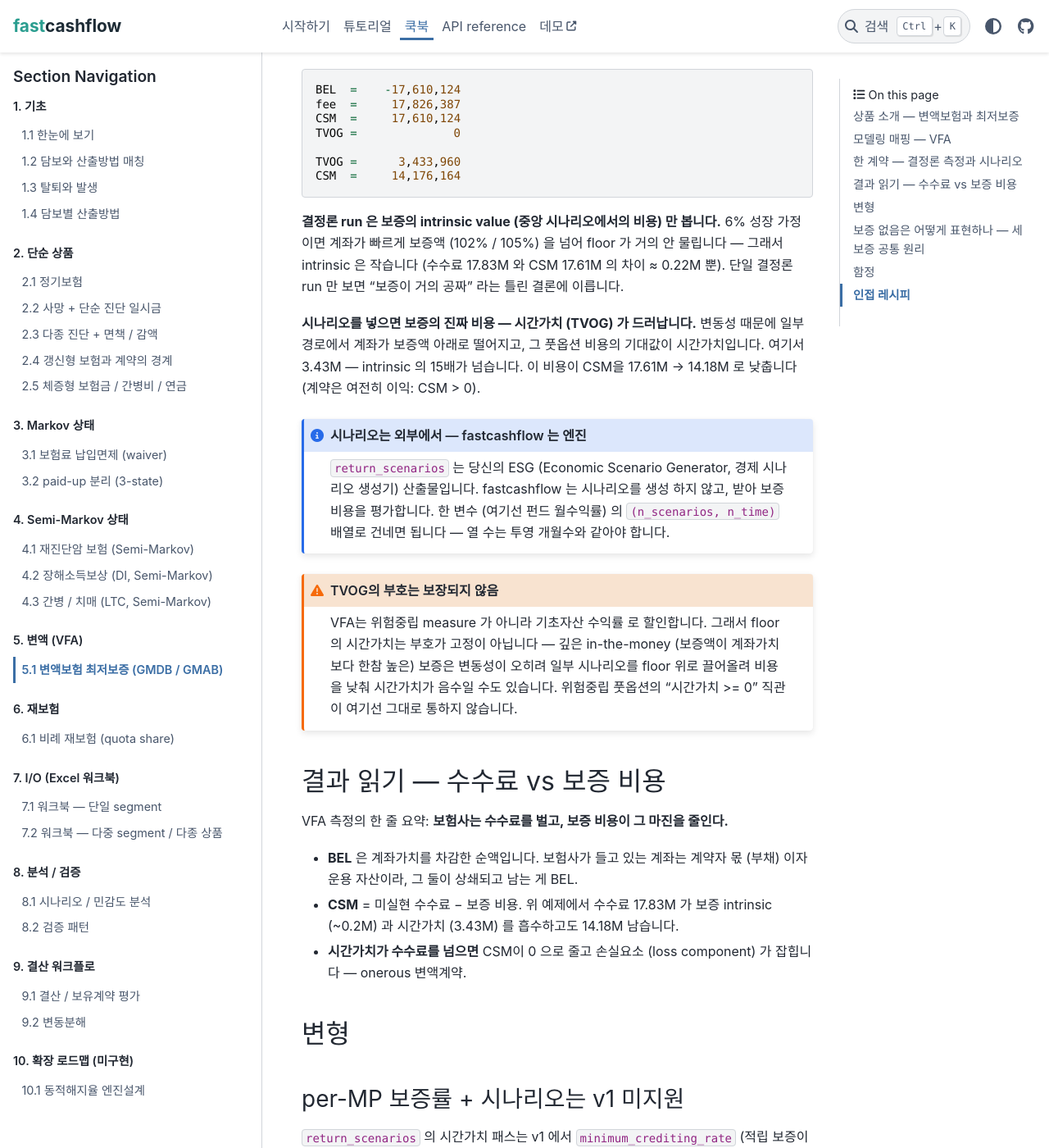
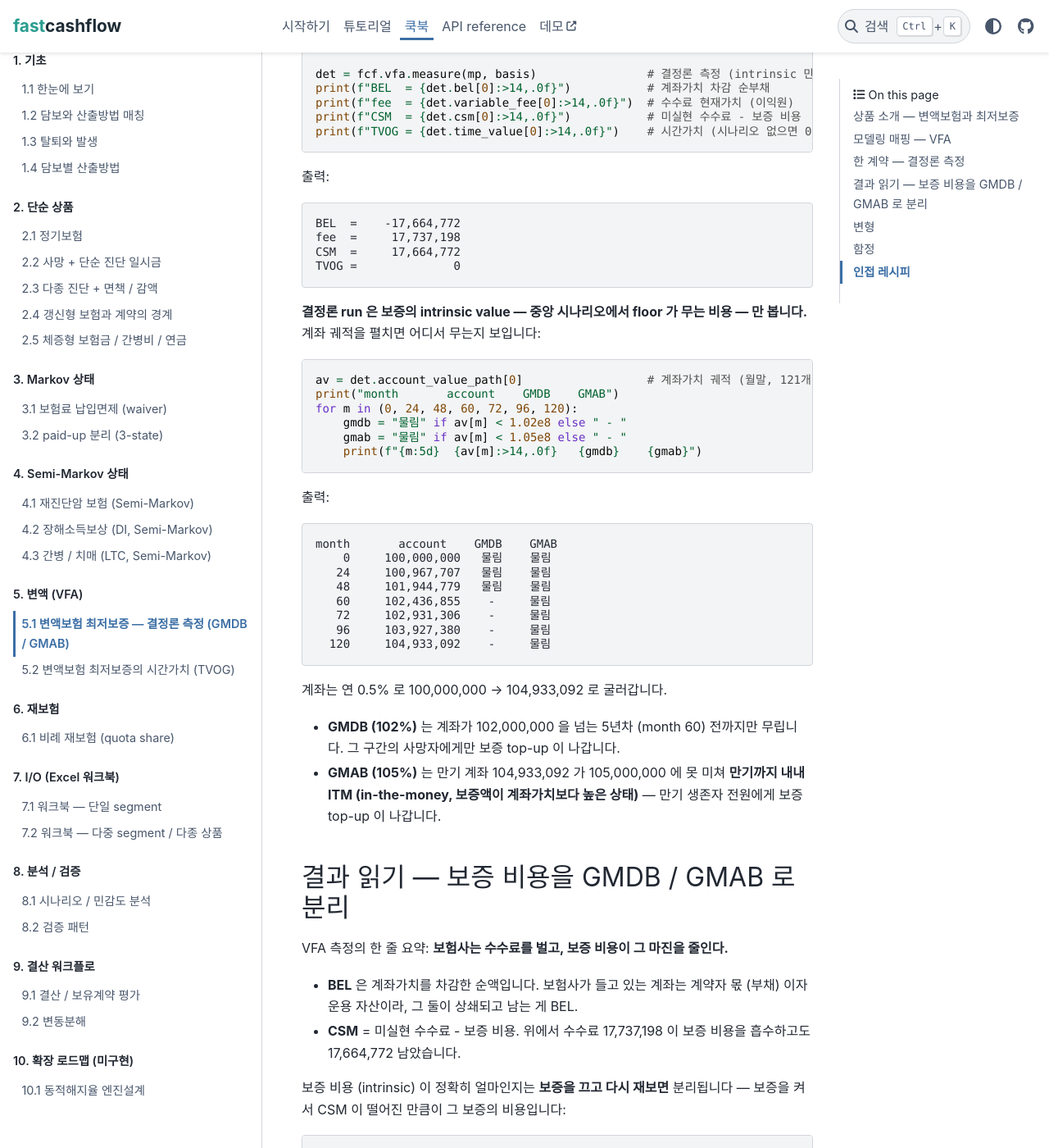
Before and after one commit to seokhoonj/fastcashflow, a Sphinx documentation site: the page built from docs/cookbook/variable/gmdb-gmab.md, in a window 1280 px wide and 1400 px high, scrolled down 2873 px. Shown: the whole window at 82% size. Built offline with Sphinx 7.4.7 and the PyData theme 0.15.4, drawn with Linux system fonts in a browser that asks for light colours; some of the changed text lies outside the part shown.

Commit message:
docs(cookbook): split the GMDB/GMAB chapter into deterministic and TVOG
5.1 measures the guarantee intrinsic deterministically via floor on/off
differencing (GMDB + GMAB), 5.2 adds return_scenarios for the time value.
Keep minimum_crediting_rate unset so the measured TVOG is pure GMDB/GMAB.
Refresh the drifted figures and the mislabeled time value.

````diff
--- a/docs/cookbook/index.md
+++ b/docs/cookbook/index.md
@@ -164,8 +164,13 @@
   - 챕터
   - 다루는 것
 * - 5.1
-  - [변액보험 최저보증 (GMDB / GMAB)](variable/gmdb-gmab)
-  - 계좌가치 + 최저보증. `vfa.measure`, intrinsic vs 시간가치 (TVOG).
+  - [변액보험 최저보증 — 결정론 측정](variable/gmdb-gmab)
+  - 계좌가치 + 최저보증. `vfa.measure` 결정론 측정, 보증의 intrinsic value 를
+    GMDB / GMAB 로 분리.
+* - 5.2
+  - [최저보증의 시간가치 (TVOG)](variable/gmdb-gmab-tvog)
+  - 같은 계약에 `return_scenarios` 를 넣어 보증의 시간가치를 측정.
+    intrinsic 대 시간가치 분해.
 ```
 
 ### 6. 재보험
@@ -325,6 +330,7 @@ semi-markov/long-term-care
 :caption: 5. 변액 (VFA)
 
 variable/gmdb-gmab
+variable/gmdb-gmab-tvog
 ```
 
 ```{toctree}
--- a/docs/cookbook/variable/gmdb-gmab.md
+++ b/docs/cookbook/variable/gmdb-gmab.md
@@ -1,4 +1,4 @@
-# 5.1 변액보험 최저보증 (GMDB / GMAB)
+# 5.1 변액보험 최저보증 — 결정론 측정 (GMDB / GMAB)
 
 ```{admonition} 이 챕터에서 배우는 것
 :class: tip
@@ -7,12 +7,14 @@
   계좌가치가 굴러가고 보험사는 수수료를 번다
 - `account_value` + 최저보증 (`minimum_death_benefit` /
   `minimum_accumulation_benefit`) 을 모델 포인트에 거는 자리
-- `vfa.measure` 의 결정론 측정 — 보증의 intrinsic value 가 BEL에 들어가는 모습
-- `return_scenarios` 를 넣으면 드러나는 보증의 시간가치 (TVOG = Time Value of Options and Guarantees) — 단일
-  결정론 run 에는 보이지 않는 비용
+- `vfa.measure` 의 **결정론 측정** — 보증의 intrinsic value (중앙 시나리오
+  비용) 가 CSM 을 얼마나 갉아먹는가
+- 보증을 켜고 끄는 차이로 GMDB / GMAB 의 비용을 각각 분리하는 법
+- 결정론 run 의 `TVOG = 0` — 보증의 **시간가치** 는 여기 안 보이고, 다음
+  챕터 [5.2 시간가치](gmdb-gmab-tvog) 에서 시나리오로 드러난다
 ```
 
-지금까지의 보장형 (GMM) 상품은 위험률 × 보험금으로 청구를 계산했습니다.
+지금까지의 보장형 (GMM) 상품은 위험률 x 보험금으로 청구를 계산했습니다.
 변액보험은 다릅니다 — 계약자의 계좌가치가 펀드 수익률로 굴러가고, 사망 /
 해지 / 만기에 그 계좌가치를 (또는 최저보증을) 지급합니다. 보험사의 이익은
 계좌에서 떼는 수수료입니다. IFRS 17 은 이런 직접참가 계약을 **VFA
@@ -50,8 +52,6 @@
   - GMDB 보증액. 기본 0 = 보증 없음 (`max(AV, 0) = AV`)
 * - `ModelPoints.minimum_accumulation_benefit`
   - GMAB 보증액. 기본 0 = 보증 없음
-* - `ModelPoints.minimum_crediting_rate`
-  - 최저 적립이율 — 계좌 크레딧 floor (`max(수익률, 보증이율)`)
 * - `Basis.investment_return`
   - 기초자산(펀드) 수익률 — VFA의 할인·적립 basis
 * - `Basis.fund_fee`
@@ -63,17 +63,34 @@
 핵심: **사망·만기 exit 은 `max(계좌가치, 보증)`, 해지 exit 은 계좌가치 그대로.**
 보험사의 이익 = 수수료 현재가치 = 가입 시 CSM. 보증 비용이 그 마진을 갉아먹습니다.
 
-## 한 계약 — 결정론 측정과 시나리오
+```{admonition} 이 챕터는 GMDB / GMAB 만 — 적립이율 보증은 별개
+:class: note
 
-계약 하나로 보증 비용이 두 단계로 드러나는 것을 봅니다 — 먼저 결정론
-(intrinsic), 그 다음 시나리오 (시간가치).
+모델포인트에는 적립이율 보증 (`minimum_crediting_rate`, 계좌 크레딧
+floor) 자리도 있지만, 이 챕터와 [5.2 시간가치](gmdb-gmab-tvog) 챕터는
+**둘 다 그 자리를 비워둡니다** (보증 없음). 적립이율 보증은 계좌가치
+**자체** 를 매월 떠받치는 다른 종류의 보증이고, GMDB / GMAB 의 사망·만기
+floor 와 비용 구조가 다릅니다. 입력으로 "보증 없음" 을 표현하는 법은 아래
+**변형** 절의 "보증 없음은 어떻게 표현하나" 에서 세 보증을 한꺼번에
+정리합니다.
+```
+
+## 한 계약 — 결정론 측정
+
+계약 하나로 보증의 **intrinsic value** (중앙 시나리오에서 floor 가 무는
+비용) 가 CSM 에 들어가는 모습을 봅니다.
 
 ```{admonition} 예제 설정
 :class: note
 
 - 가입연령 40세, 보험기간 10년 (120개월), 일시납 변액계약
 - 계좌가치 1억, GMDB 1.02억 (102%), GMAB 1.05억 (105%)
-- 펀드 연 수익률 6%, 변동수수료 연 2.5%, 사망 0.5% / 해지 4%
+- 펀드 연 수익률 3%, 변동수수료 연 2.5% (순성장 +0.5%/년), 사망 0.5% / 해지 4%
+
+수익률 3% 에서 수수료 2.5% 를 빼면 계좌는 연 0.5% 로 거의 평탄하게 굴러가,
+102% / 105% 보증이 실제로 무는 구간을 만듭니다. 6% 처럼 빠른 성장 가정이면
+계좌가 보증을 금세 넘어 floor 가 거의 안 물리고, intrinsic 은 0 에 가깝게
+보입니다.
 ```
 
 ```python
@@ -82,19 +99,19 @@ import fastcashflow as fcf
 
 # 산출기초
 death_rate = 0.005  # 연 0.5% 사망률
-lapse_rate = 0.04  # 연 4% 해지율
+lapse_rate = 0.04   # 연 4% 해지율
 basis = fcf.Basis(
-    mortality_annual  = death_rate,  # 보유계약 사망률
+    mortality_annual  = death_rate,  # 보유계약 사망률 (in-force 감쇠)
     lapse_annual      = lapse_rate,  # 해지율
     discount_annual   = 0.03,        # 연 할인율 (비보증 현금흐름)
     ra_confidence     = 0.95,        # 위험조정 신뢰수준 95%
     mortality_cv      = 0.10,        # 사망률 변동계수
     expense_cv        = 0.10,        # 사업비 변동계수 (VFA의 RA = 사업비위험)
-    investment_return = 0.06,        # 기초자산(펀드) 연 수익률
+    investment_return = 0.03,        # 기초자산(펀드) 연 수익률 3%
     fund_fee          = 0.025,       # 변동수수료 연 2.5% (= 보험사 이익원)
 )
 
-# 모델 포인트 (변액계약 하나: 계좌 1억, GMDB 1.02억, GMAB 1.05억)
+# 변액계약 하나 (계좌 1억, GMDB 1.02억, GMAB 1.05억)
 mp = fcf.ModelPoints.single(
     issue_age                    = 40,      # 가입연령
     premium                      = 0.0,     # 일시납 (계좌가치로 납입)
@@ -107,103 +124,140 @@ mp = fcf.ModelPoints.single(
 det = fcf.vfa.measure(mp, basis)                # 결정론 측정 (intrinsic 만)
 print(f"BEL  = {det.bel[0]:>14,.0f}")           # 계좌가치 차감 순부채
 print(f"fee  = {det.variable_fee[0]:>14,.0f}")  # 수수료 현재가치 (이익원)
-print(f"CSM  = {det.csm[0]:>14,.0f}")           # 미실현 수수료 - 보증 intrinsic
+print(f"CSM  = {det.csm[0]:>14,.0f}")           # 미실현 수수료 - 보증 비용
 print(f"TVOG = {det.time_value[0]:>14,.0f}")    # 시간가치 (시나리오 없으면 0)
-
-# 펀드 수익률 시나리오 (외부 ESG 산출: 1,000 경로 x 120 개월)
-rng  = np.random.default_rng(7)
-r_m  = (1 + 0.06) ** (1 / 12) - 1                      # 중앙 월수익률
-scen = r_m + 0.005 * rng.standard_normal((1000, 120))  # (n_scenarios, n_time)
-
-sto = fcf.vfa.measure(mp, basis, return_scenarios=scen)  # intrinsic + 시간가치
-print(f"\nTVOG = {sto.time_value[0]:>14,.0f}")           # 보증의 시간가치 (변동성 비용)
-print(f"CSM  = {sto.csm[0]:>14,.0f}")                    # TVOG 흡수 후 마진
 ```
 
 출력:
 
-```
-BEL  =    -17,610,124
-fee  =     17,826,387
-CSM  =     17,610,124
+```text
+BEL  =    -17,664,772
+fee  =     17,737,198
+CSM  =     17,664,772
 TVOG =              0
-
-TVOG =      3,433,960
-CSM  =     14,176,164
 ```
 
-**결정론 run 은 보증의 intrinsic value (중앙 시나리오에서의 비용) 만 봅니다.**
-6% 성장 가정이면 계좌가 빠르게 보증액 (102% / 105%) 을 넘어 floor 가 거의
-안 물립니다 — 그래서 intrinsic 은 작습니다 (수수료 17.83M 와 CSM 17.61M 의
-차이 ≈ 0.22M 뿐). 단일 결정론 run 만 보면 "보증이 거의 공짜" 라는 틀린
-결론에 이릅니다.
+**결정론 run 은 보증의 intrinsic value — 중앙 시나리오에서 floor 가 무는
+비용 — 만 봅니다.** 계좌 궤적을 펼치면 어디서 무는지 보입니다:
 
-**시나리오를 넣으면 보증의 진짜 비용 — 시간가치 (TVOG) 가 드러납니다.**
-변동성 때문에 일부 경로에서 계좌가 보증액 아래로 떨어지고, 그 풋옵션 비용의
-기대값이 시간가치입니다. 여기서 3.43M — intrinsic 의 15배가 넘습니다. 이
-비용이 CSM을 17.61M → 14.18M 로 낮춥니다 (계약은 여전히 이익: CSM > 0).
-
-```{admonition} 시나리오는 외부에서 — fastcashflow 는 엔진
-:class: note
-
-`return_scenarios` 는 당신의 ESG (Economic Scenario Generator, 경제 시나리오
-생성기) 산출물입니다. fastcashflow 는 시나리오를 생성 하지 않고, 받아 보증
-비용을 평가합니다. 한 변수 (여기선 펀드 월수익률) 의 `(n_scenarios, n_time)`
-배열로 건네면 됩니다 — 열 수는 투영 개월수와 같아야 합니다.
+```python
+av = det.account_value_path[0]                  # 계좌가치 궤적 (월말, 121개)
+print("month       account    GMDB    GMAB")
+for m in (0, 24, 48, 60, 72, 96, 120):
+    gmdb = "물림" if av[m] < 1.02e8 else " - "
+    gmab = "물림" if av[m] < 1.05e8 else " - "
+    print(f"{m:5d}  {av[m]:>14,.0f}   {gmdb}    {gmab}")
 ```
 
-```{admonition} TVOG의 부호는 보장되지 않음
-:class: warning
+출력:
 
-VFA는 위험중립 measure 가 아니라 기초자산 수익률 로 할인합니다. 그래서
-floor 의 시간가치는 부호가 고정이 아닙니다 — 깊은 in-the-money (보증액이 계좌가치보다 한참 높은) 보증은
-변동성이 오히려 일부 시나리오를 floor 위로 끌어올려 비용을 낮춰 시간가치가
-음수일 수도 있습니다. 위험중립 풋옵션의 "시간가치 >= 0" 직관이 여기선 그대로
-통하지 않습니다.
+```text
+month       account    GMDB    GMAB
+    0     100,000,000   물림    물림
+   24     100,967,707   물림    물림
+   48     101,944,779   물림    물림
+   60     102,436,855    -     물림
+   72     102,931,306    -     물림
+   96     103,927,380    -     물림
+  120     104,933,092    -     물림
 ```
 
-## 결과 읽기 — 수수료 vs 보증 비용
+계좌는 연 0.5% 로 100,000,000 → 104,933,092 로 굴러갑니다.
+
+- **GMDB (102%)** 는 계좌가 102,000,000 을 넘는 5년차 (month 60) 전까지만
+  무립니다. 그 구간의 사망자에게만 보증 top-up 이 나갑니다.
+- **GMAB (105%)** 는 만기 계좌 104,933,092 가 105,000,000 에 못 미쳐 **만기까지
+  내내 ITM (in-the-money, 보증액이 계좌가치보다 높은 상태)** — 만기 생존자
+  전원에게 보증 top-up 이 나갑니다.
+
+## 결과 읽기 — 보증 비용을 GMDB / GMAB 로 분리
 
 VFA 측정의 한 줄 요약: **보험사는 수수료를 벌고, 보증 비용이 그 마진을 줄인다.**
 
 - **BEL** 은 계좌가치를 차감한 순액입니다. 보험사가 들고 있는 계좌는 계약자
   몫 (부채) 이자 운용 자산이라, 그 둘이 상쇄되고 남는 게 BEL.
-- **CSM** = 미실현 수수료 − 보증 비용. 위 예제에서 수수료 17.83M 가 보증
-  intrinsic (~0.2M) 과 시간가치 (3.43M) 를 흡수하고도 14.18M 남습니다.
-- **시간가치가 수수료를 넘으면** CSM이 0 으로 줄고 손실요소
-  (loss component) 가 잡힙니다 — onerous 변액계약.
+- **CSM** = 미실현 수수료 - 보증 비용. 위에서 수수료 17,737,198 이 보증
+  비용을 흡수하고도 17,664,772 남았습니다.
+
+보증 비용 (intrinsic) 이 정확히 얼마인지는 **보증을 끄고 다시 재보면** 분리됩니다 —
+보증을 켜서 CSM 이 떨어진 만큼이 그 보증의 비용입니다:
+
+```python
+def csm_with(gmdb, gmab):
+    m = fcf.ModelPoints.single(
+        issue_age=40, premium=0.0, term_months=120, account_value=1.0e8,
+        minimum_death_benefit=gmdb, minimum_accumulation_benefit=gmab,
+    )
+    return fcf.vfa.measure(m, basis).csm[0]
+
+csm_off  = csm_with(0.0,    0.0)     # 두 보증 모두 끔
+csm_gmdb = csm_with(1.02e8, 0.0)     # GMDB 만
+csm_gmab = csm_with(0.0,    1.05e8)  # GMAB 만
+csm_both = csm_with(1.02e8, 1.05e8)  # 둘 다
+
+print(f"보증 없음 CSM    = {csm_off:>14,.0f}")
+print(f"GMDB intrinsic  = {csm_off - csm_gmdb:>14,.0f}")
+print(f"GMAB intrinsic  = {csm_off - csm_gmab:>14,.0f}")
+print(f"둘 다 intrinsic  = {csm_off - csm_both:>14,.0f}")
+```
+
+출력:
+
+```text
+보증 없음 CSM    =     17,715,366
+GMDB intrinsic  =         19,113
+GMAB intrinsic  =         31,481
+둘 다 intrinsic  =         50,594
+```
+
+GMDB 19,113 + GMAB 31,481 = 50,594 — 두 보증 비용이 정확히 합산됩니다.
+이 계약에서 보증의 결정론 비용은 50,594 뿐 — 수수료 17,737,198 에 견주면
+0.3% 입니다.
+
+```{admonition} fee - CSM 은 72,426 인데 보증 비용은 왜 50,594 인가
+:class: note
+
+위 출력의 수수료 17,737,198 에서 CSM 17,664,772 을 빼면 72,426 이지만, 보증을
+켜고 끄는 차분으로 분리한 보증 비용은 50,594 입니다. 차이 21,832 는 보증과
+무관한 **수수료 타이밍 효과** 입니다 — 변동수수료는 월말 생존자에게만 부과되는데,
+월중 사망·해지자는 그 달 수수료가 빠지기 전 계좌가치를 받아, 걷지 못한 수수료
+만큼이 마진에서 샙니다. 이 효과는 보증을 켜든 끄든 똑같이 있어 차분에서
+상쇄되므로, 순수 보증 비용은 50,594 입니다. 보증 비용을 측정할 때는 raw
+fee - CSM 이 아니라 **floor 를 켜고 끈 차분** 을 봐야 합니다.
+```
+
+```{admonition} GMAB intrinsic 31,481 을 손으로 확인
+:class: note
+
+GMAB 는 만기 (month 120) 생존자에게 `max(계좌, 105,000,000)` 을 지급합니다.
+
+- 만기 계좌 = 104,933,092 → 보증 top-up = 105,000,000 - 104,933,092 = **66,908** (계약당)
+- 만기 생존율 = `(1 - 0.005 - 0.04)^10` ~ **0.632** (연 사망 0.5% + 해지 4% 감쇠)
+- 10년 할인 = `1.03^-10` = **0.744**
+
+66,908 x 0.632 x 0.744 ~ **31,460** ~ 엔진의 31,481. GMDB 는 처음 5년 사망자에게만,
+그것도 점점 줄어드는 top-up 으로 무니 훨씬 작은 19,113.
+```
+
+```{admonition} 결정론만 보고 "보증이 싸다" 판단하면 안 됩니다
+:class: warning
+
+위 50,594 는 **중앙 시나리오 하나** 에서의 비용입니다. 펀드 수익률이
+변동하면 일부 경로에서 계좌가 보증액 아래로 더 깊이 떨어지고, 그 풋옵션
+비용의 기대값 — **시간가치 (TVOG)** — 은 단일 결정론 run 에 원리상 보이지
+않습니다 (`TVOG = 0`). 같은 계약의 시간가치는 [5.2](gmdb-gmab-tvog) 에서
+시나리오로 측정하며, intrinsic 50,594 의 120배가 넘습니다.
+```
 
 ## 변형
 
-### per-MP 보증률 + 시나리오는 v1 미지원
+### per-MP 보증액
 
-`return_scenarios` 의 시간가치 패스는 v1 에서 `minimum_crediting_rate` (적립
-보증이율) 가 portfolio 전체에서 동일해야 합니다 — per-MP로 다른 적립보증률에
-stochastic 을 거는 건 미래 확장입니다. **GMDB / GMAB 보증액 자체는 계약마다
-달라도** 됩니다 (`max(AV, 보증)` 의 floor 는 per-MP).
+`minimum_death_benefit` / `minimum_accumulation_benefit` 는 계약마다 달라도
+됩니다 — `max(AV, 보증)` 의 floor 는 per-MP 로 계산됩니다. 포트폴리오를 numpy
+배열로 직접 만들면 계약별로 다른 보증액을 한 번에 평가합니다.
 
-### onerous 변액 만들어 보기
-
-위 예제에서 시나리오 변동성 (`0.005`) 을 키우거나 보증액을 올리면 시간가치가
-수수료를 넘어 CSM = 0, 손실요소 양수가 됩니다. 후한 보증 + 높은 변동성 +
-얇은 수수료의 조합이 변액 보증의 손실부담 신호입니다.
-
-### 적립이율 보증 (크레딧 floor)
-
-`minimum_crediting_rate` 를 주면 계좌가 매월 `max(수익률, 보증이율)` 로
-크레딧됩니다 — 계좌가치 자체를 떠받치는 또 다른 보증이고, 그 시간가치도 같은
-`return_scenarios` 패스가 함께 흡수합니다. 값의 의미가 둘로 갈립니다:
-
-* `0.0` = 진짜 **0% 바닥** (원금 보존: `max(수익률, 0)`, 마이너스 달에도
-  계좌가 안 줄어듦) — 시간가치를 갖는 실제 보증.
-* **미설정 / 빈칸** = **보증 없음** (계좌가 수익률을 그대로 따라가 마이너스도
-  가능). 기본값이며, `vfa.tvog` 는 이 경우 측정할 적립이율 시간가치가 없어
-  거부합니다.
-
-왜 `0.0` 과 "미설정" 이 다른지, 그리고 GMDB / GMAB 의 "0 = 보증 없음" 과는 왜
-규칙이 갈리는지는 바로 아래 절에서 한꺼번에 다룹니다.
-
-## 보증 없음은 어떻게 표현하나 — 세 보증 공통 원리
+### 보증 없음은 어떻게 표현하나 — 세 보증 공통 원리
 
 GMDB · GMAB · 적립이율 보증은 전부 같은 모양입니다 — **바닥(floor)**:
 
@@ -214,13 +268,13 @@ GMAB     :  만기보험금 = max(계좌가치, minimum_accumulation_benefit)
 ```
 
 그래서 **"보증 없음" = "절대 안 무는 바닥"** 이라는 원리도 셋이 같습니다. 다만
-*그 바닥이 0일 때 정말 안 무느냐* 가 금액 보증과 율 보증에서 갈립니다.
+**그 바닥이 0일 때 정말 안 무느냐** 가 금액 보증과 율 보증에서 갈립니다.
 
 * **GMDB / GMAB (금액 바닥)** — 계좌가치는 항상 0 이상이라 `max(계좌가치, 0) =
   계좌가치`. 즉 **0이 자연스럽게 "안 무는 바닥"** 이라 `0 = 보증 없음`.
   "보험금이 0 이상" 을 보장하는 상품은 없으니, 0을 "끔" 으로 써도 잃는 표현이
   없습니다.
-* **적립이율 (율 바닥)** — 수익률은 음수가 될 수 있어 `max(수익률, 0) ≠
+* **적립이율 (율 바닥)** — 수익률은 음수가 될 수 있어 `max(수익률, 0) !=
   수익률`. 즉 **0이 진짜 0% 바닥** (마이너스 달에 계좌를 떠받치는 실제 상품)
   이라, 0을 "끔" 으로 쓸 수 없습니다. 그래서 "보증 없음" 은 0 이 아닌 별도
   값으로 표시합니다.
@@ -255,8 +309,7 @@ minimum_crediting_rate = [fcf.NO_GUARANTEE_RATE,  0.0,    0.0075]
 ```
 
 일상 입력에서 이 값을 숫자로 직접 쓸 일은 없습니다 — 빈칸이나 인자 생략이면
-충분합니다. (만든 객체를 그대로 찍어보면 무보증 행이 내부 저장값으로 보이지만,
-`show_trace_vfa` 는 이를 `none` 으로 표시합니다.)
+충분합니다.
 
 ```{admonition} 왜 0 이 아닌 별도 값인가 — 속도 때문
 :class: note
@@ -276,23 +329,25 @@ minimum_crediting_rate = [fcf.NO_GUARANTEE_RATE,  0.0,    0.0075]
 변액은 보장형의 `measure` (GMM) 가 아니라 `vfa.measure` (VFA) 로
 측정합니다. GMM으로 돌리면 계좌가치 mechanic 이 없어 결과가 틀립니다.
 
-### 함정 2 — 결정론만 보고 "보증이 싸다" 판단
-
-중앙 성장 가정에선 floor 가 거의 안 물려 intrinsic 이 작게 나옵니다. 보증의
-진짜 비용 (시간가치) 은 `return_scenarios` 를 넣어야 드러납니다 — 단일
-결정론 run 에는 원리상 보이지 않습니다.
-
-### 함정 3 — 보증액 기본 0
+### 함정 2 — 보증액 기본 0
 
 `minimum_death_benefit` / `minimum_accumulation_benefit` 를 안 주면 0
 입니다 (`max(AV, 0) = AV` = 보증 없음). 보증을 평가하려면 보증액을 명시적으로
 줘야 합니다.
 
+### 함정 3 — 결정론 intrinsic 을 보증의 전체 비용으로 착각
+
+결정론 run 의 intrinsic (여기선 50,594) 은 보증 비용의 **일부** — 중앙
+시나리오 몫 — 일 뿐입니다. 보증의 진짜 비용은 여기에 **시간가치 (TVOG)** 를
+더한 것이고, 시간가치는 시나리오를 넣어야 드러납니다 ([5.2](gmdb-gmab-tvog)).
+
 ## 인접 레시피
 
+- [5.2 변액보험 최저보증의 시간가치 (TVOG)](gmdb-gmab-tvog) — 같은 계약에
+  `return_scenarios` 를 넣어 보증의 시간가치를 측정. 결정론 intrinsic 50,594
+  대 시간가치 6백만의 분해.
 - [2.1 정기보험](../simple/term-life) — 보장형 (GMM) 측정의 출발점. 변액은
   같은 in-force 감쇠 위에 계좌가치·수수료·보증을 얹은 다른 측정 모델.
 - `vfa.trace(mp_index, mp, basis)` — 이 계약의 계좌가치 궤적, GMDB / GMAB
   floor 가 무는 자리, BEL / CSM 계산 경로를 트리로 확인 (GMM의 `gmm.trace` 에
-  대응하는 VFA 버전; `return_scenarios` 를 주면 TVOG까지). 보장형 계약의
-  `gmm.trace` 는 [검증 패턴](../workflow/validation) 챕터.
+  대응하는 VFA 버전). 보장형 계약의 `gmm.trace` 는 [검증 패턴](../workflow/validation) 챕터.
````
Also changed, not shown: other parts of docs/cookbook/variable/gmdb-gmab.md (+1 -1 lines), docs/cookbook/variable/gmdb-gmab-tvog.md (added, +242 -0 lines).
